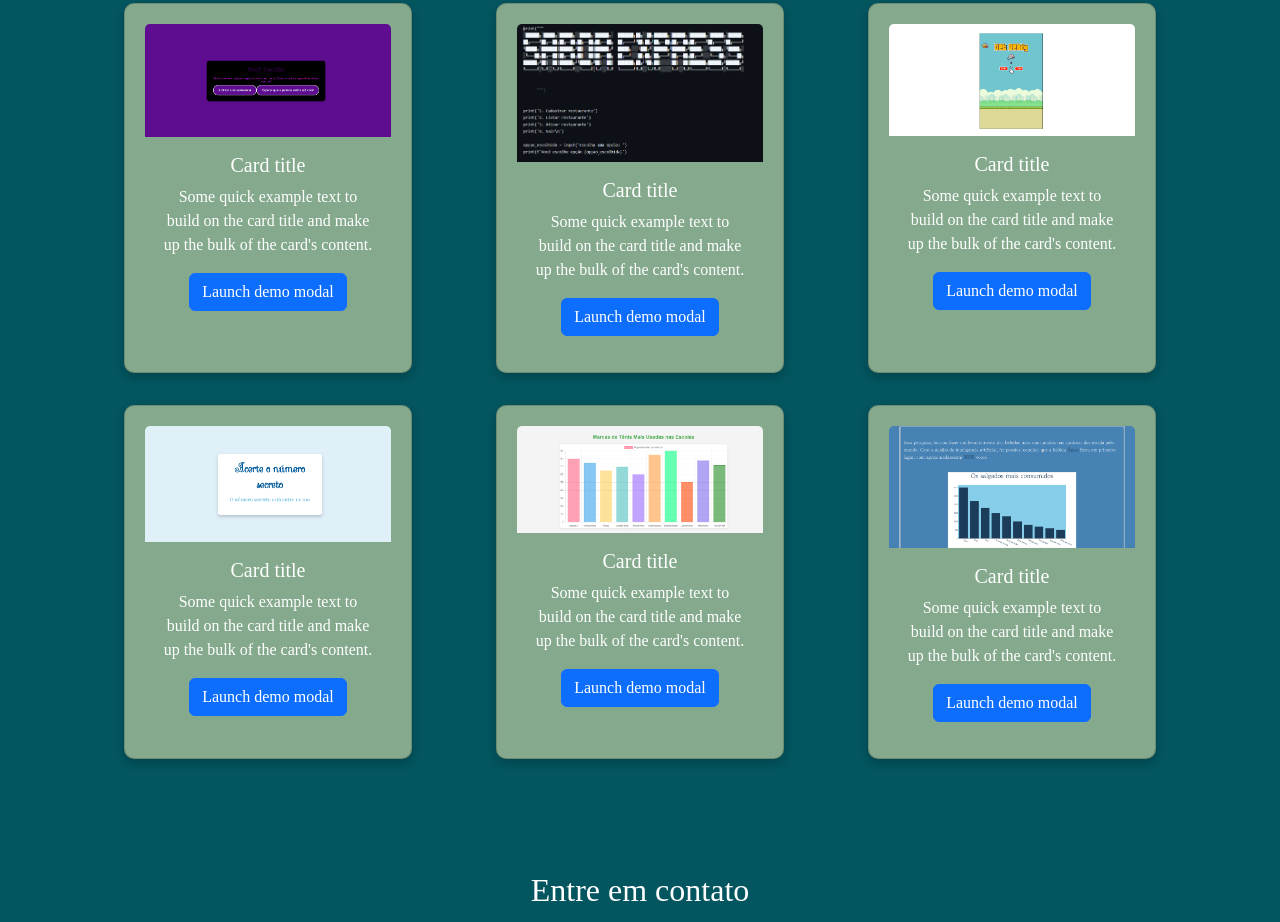
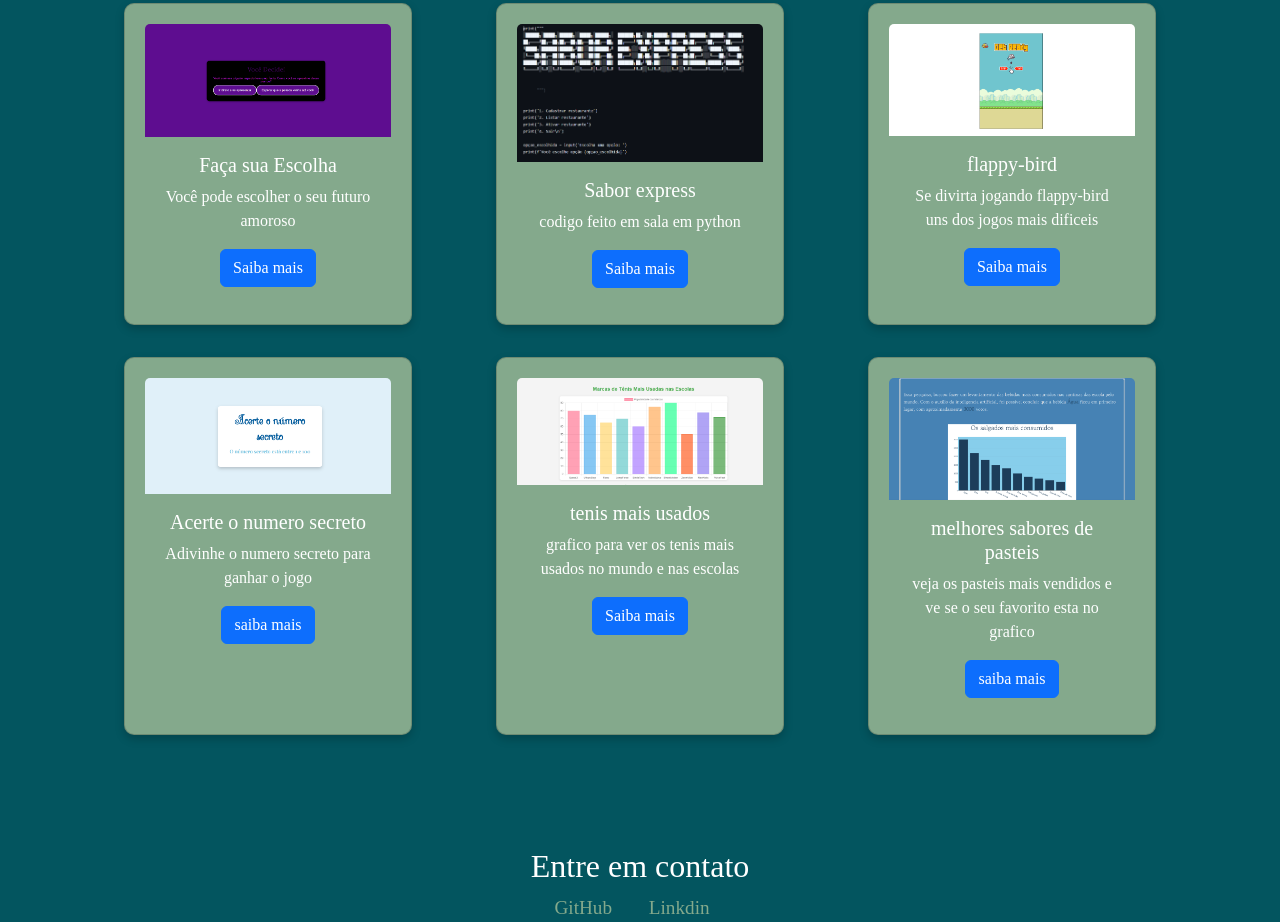
Before and after one commit to vitorgabriel15/2024-portifolio, a plain HTML site: page index.html in a window 1280 px wide. Shown: the part 494-1416 px from the top of the page. Drawn offline with nearby package versions, Linux system fonts and the light colour scheme; a web font is replaced by a local one.

Commit message:
Add files via upload

```diff
--- a/index.html
+++ b/index.html
@@ -32,11 +32,10 @@
       <div class="card col-md-4 m-3" style="width: 18rem;">
         <img src="img/Captura de tela 2024-10-18 100828.png" class="card-img-top" alt="...">
         <div class="card-body">
-          <h5 class="card-title">Card title</h5>
-          <p class="card-text">Some quick example text to build on the card title and make up the bulk of the card's
-            content.</p>
+          <h5 class="card-title">Faça sua Escolha</h5>
+          <p class="card-text">Você pode escolher o seu futuro amoroso</p>
             <button type="button" class="btn btn-primary" data-bs-toggle="modal" data-bs-target="#modal1">
-              Launch demo modal
+              Saiba mais
             </button>
         </div>
       </div>
@@ -45,11 +44,10 @@
       <div class="card col-md-4 m-3" style="width: 18rem;">
         <img src="img/Captura de tela 2024-10-23 120242.png" class="card-img-top" alt="...">
         <div class="card-body">
-          <h5 class="card-title">Card title</h5>
-          <p class="card-text">Some quick example text to build on the card title and make up the bulk of the card's
-            content.</p>
+          <h5 class="card-title">Sabor express</h5>
+          <p class="card-text">codigo feito em sala em python</p>
             <button type="button" class="btn btn-primary" data-bs-toggle="modal" data-bs-target="#modal2">
-              Launch demo modal
+              Saiba mais
             </button>
         </div>
       </div>
@@ -60,11 +58,10 @@
       <div class="card col-md-4 m-3" style="width: 18rem;">
         <img src="img/Captura de tela 2024-10-18 102233.png" class="card-img-top" alt="...">
         <div class="card-body">
-          <h5 class="card-title">Card title</h5>
-          <p class="card-text">Some quick example text to build on the card title and make up the bulk of the card's
-            content.</p>
+          <h5 class="card-title">flappy-bird</h5>
+          <p class="card-text">Se divirta jogando flappy-bird uns dos jogos mais dificeis</p>
             <button type="button" class="btn btn-primary" data-bs-toggle="modal" data-bs-target="#modal3">
-              Launch demo modal
+              Saiba mais
             </button>
         </div>
       </div>
@@ -75,11 +72,10 @@
       <div class="card col-md-4 m-3" style="width: 18rem;">
         <img src="img/Captura de tela 2024-10-23 110916.png" class="card-img-top" alt="...">
         <div class="card-body">
-          <h5 class="card-title">Card title</h5>
-          <p class="card-text">Some quick example text to build on the card title and make up the bulk of the card's
-            content.</p>
+          <h5 class="card-title">Acerte o numero secreto</h5>
+          <p class="card-text">Adivinhe o numero secreto para ganhar o jogo</p>
             <button type="button" class="btn btn-primary" data-bs-toggle="modal" data-bs-target="#modal4">
-              Launch demo modal
+              saiba mais
             </button>
         </div>
       </div>
@@ -90,11 +86,10 @@
       <div class="card col-md-4 m-3" style="width: 18rem;">
         <img src="img/Captura de tela 2024-10-23 101537.png" class="card-img-top" alt="...">
         <div class="card-body">
-          <h5 class="card-title">Card title</h5>
-          <p class="card-text">Some quick example text to build on the card title and make up the bulk of the card's
-            content.</p>
-            <button type="button" class="btn btn-primary" data-bs-toggle="modal" data-bs-target="#modal105">
-              Launch demo modal
+          <h5 class="card-title">tenis mais usados</h5>
+          <p class="card-text">grafico para ver os tenis mais usados no mundo e nas escolas</p>
+            <button type="button" class="btn btn-primary" data-bs-toggle="modal" data-bs-target="#modal5">
+              Saiba mais
             </button>
         </div>
       </div>
@@ -105,11 +100,10 @@
       <div class="card col-md-4 m-3" style="width: 18rem;">
         <img src="img/Captura de tela_2024-10-18_07-35-23.png" class="card-img-top" alt="...">
         <div class="card-body">
-          <h5 class="card-title">Card title</h5>
-          <p class="card-text">Some quick example text to build on the card title and make up the bulk of the card's
-            content.</p>
+          <h5 class="card-title">melhores sabores de pasteis</h5>
+          <p class="card-text">veja os pasteis mais vendidos e ve se o seu favorito esta no grafico</p>
             <button type="button" class="btn btn-primary" data-bs-toggle="modal" data-bs-target="#modal106">
-              Launch demo modal
+              saiba mais
             </button>
         </div>
       </div>
@@ -175,8 +169,8 @@
             <img  class="w-100" src="img/Captura de tela 2024-10-18 102233.png" alt="">
           </div>
           <div class="modal-footer">
-            <button type="button" class="btn btn-primary"><a href="https://vitorgabriel15.github.io/TRATAMENTO-DE-DADOS/"> Visite o site</a> </button>
-            <button type="button" class="btn btn-primary"><a href="https://github.com/vitorgabriel15/TRATAMENTO-DE-DADOS"> Visite o repositório</a> </button>
+            <button type="button" class="btn btn-primary"><a href="https://vitorgabriel15.github.io/flapy-bard/"> Visite o site</a> </button>
+            <button type="button" class="btn btn-primary"><a href="https://github.com/vitorgabriel15/flapy-bard"> Visite o repositório</a> </button>
           </div>
         </div>
       </div>
@@ -238,8 +232,8 @@
             <img  class="w-100" src="img/Captura de tela_2024-10-18_07-35-23.png" alt="">
           </div>
           <div class="modal-footer">
-            <button type="button" class="btn btn-primary"><a href="https://vitorgabriel15.github.io/TRATAMENTO-DE-DADOS/"> Visite o site</a> </button>
-            <button type="button" class="btn btn-primary"><a href="https://github.com/vitorgabriel15/TRATAMENTO-DE-DADOS"> Visite o repositório</a> </button>
+            <button type="button" class="btn btn-primary"><a href="https://vitorgabriel15.github.io/sabores-pasteis/"> Visite o site</a> </button>
+            <button type="button" class="btn btn-primary"><a href="https://github.com/vitorgabriel15/sabores-pasteis"> Visite o repositório</a> </button>
           </div>
         </div>
       </div>
```
